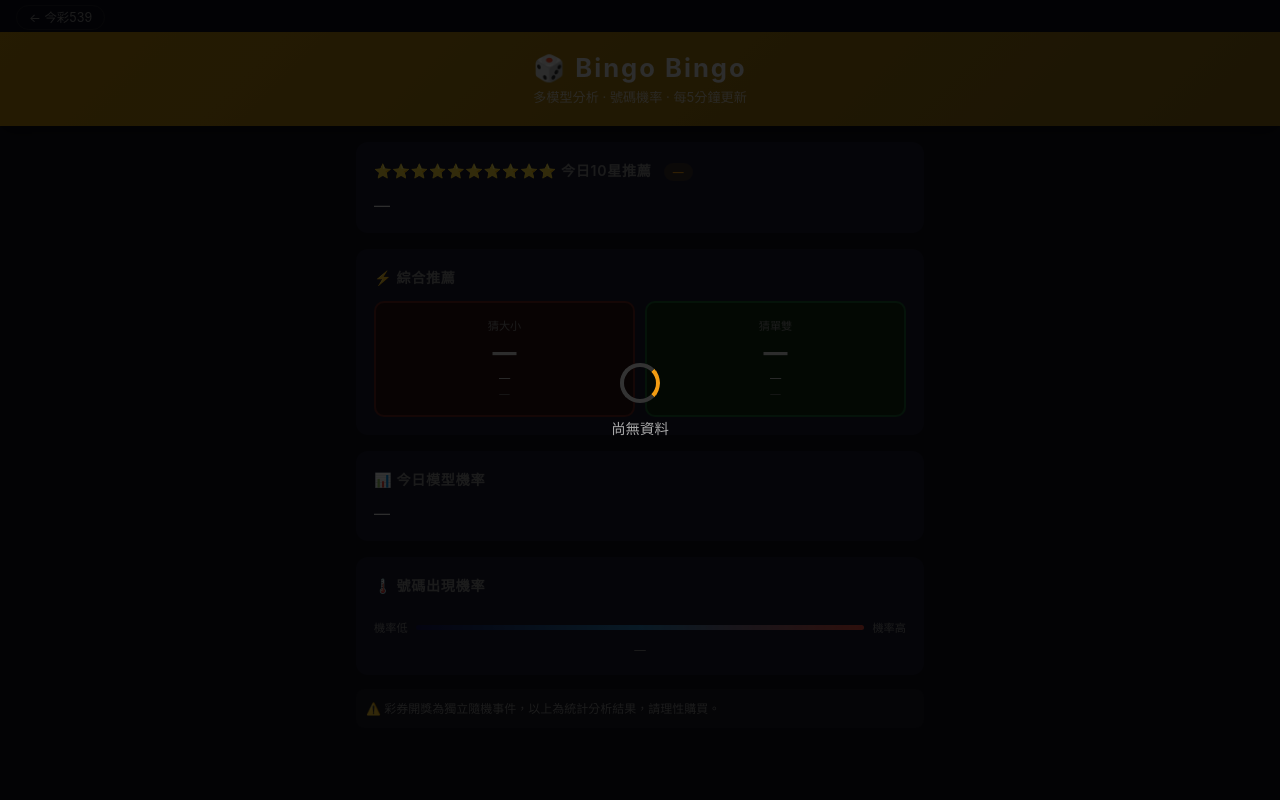
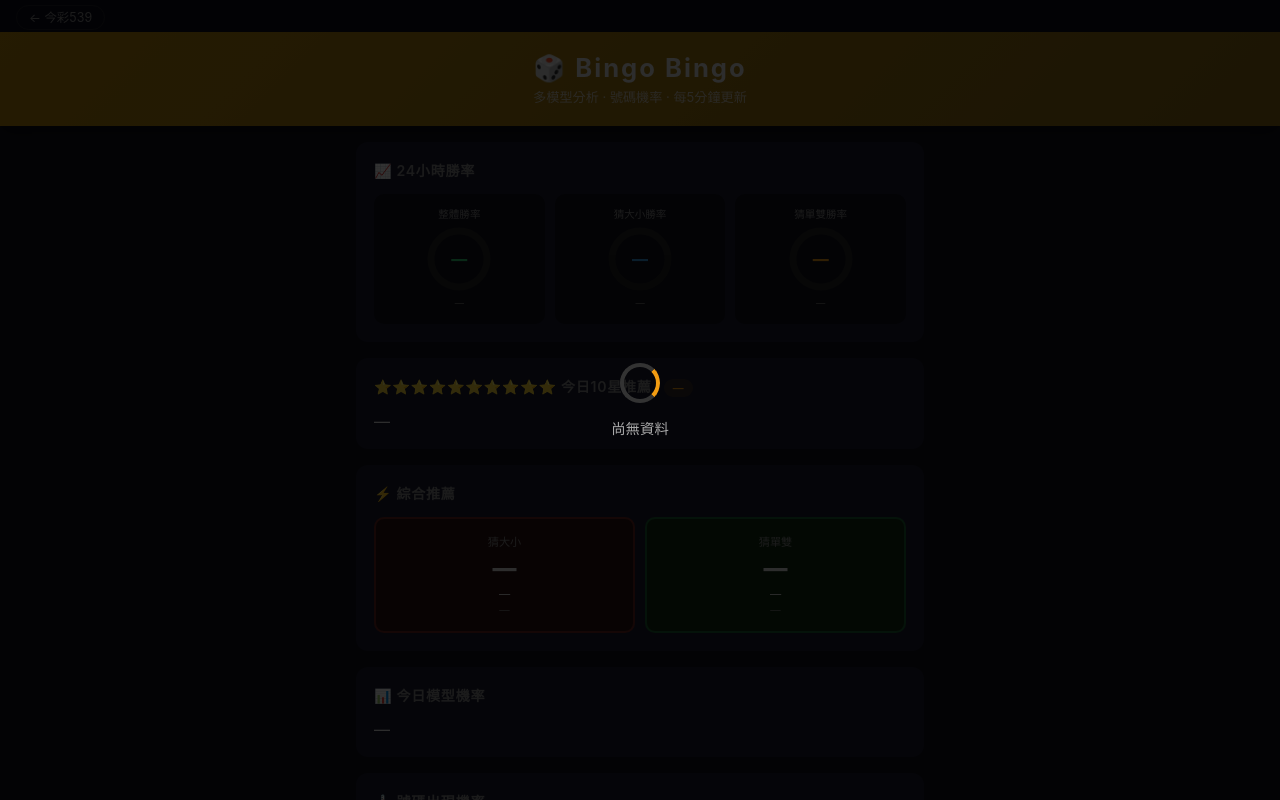
Before and after one commit to johny800222-a11y/-, a Flask app: page /bingo in a window 1280 px wide. Run offline with Flask 3, Linux system fonts and the light colour scheme; data that the repository does not hold is empty.

Commit message:
feat: Bingo 新增24小時勝率（整體/猜大小/猜單雙圓形圖）
Co-Authored-By: Claude Sonnet 4.6 <noreply@anthropic.com>

```diff
--- a/app.py
+++ b/app.py
@@ -145,11 +145,23 @@ def bingo_index():
     return render_template("bingo.html")
 
 
+_bingo_winrate_cache = {"data": None, "at": 0}
+
+
+def _get_winrate(df):
+    import time as _time
+    now = _time.time()
+    if _bingo_winrate_cache["data"] and now - _bingo_winrate_cache["at"] < 300:
+        return _bingo_winrate_cache["data"]
+    wr = bingo_core.winrate_24h(df)
+    _bingo_winrate_cache.update(data=wr, at=now)
+    return wr
+
+
 @app.route("/api/bingo/stats")
 def api_bingo_stats():
     df = bingo_core.load_data()
     if df is None or df.empty:
-        # 首次自動初始化
         try:
             df = bingo_core.init_data()
         except Exception as e:
@@ -162,6 +174,7 @@ def api_bingo_stats():
     t10       = bingo_core.top10(np_list)
     bs        = bingo_core.guess_bigsmall(np_list)
     oe        = bingo_core.guess_oddeven(np_list)
+    wr        = _get_winrate(df)
     latest    = df.iloc[-1]
     latest_time = str(latest.get("time", "")) if "time" in latest else ""
 
@@ -174,6 +187,7 @@ def api_bingo_stats():
         "top10":       t10,
         "bigsmall":    bs,
         "oddeven":     oe,
+        "winrate":     wr,
     })
 
 
--- a/bingo_core.py
+++ b/bingo_core.py
@@ -288,3 +288,79 @@ def guess_oddeven(num_prob_list: list[dict]) -> dict:
     winner = "單" if odd_pct >= even_pct else "雙"
     conf   = max(odd_pct, even_pct)
     return {"answer": winner, "conf": conf, "odd": odd_pct, "even": even_pct}
+
+
+# ── 24小時勝率 ──────────────────────────────────────────────────────────────
+
+def winrate_24h(df: pd.DataFrame) -> dict:
+    """
+    對近24小時（約288期）逐期回測：
+    - 用前N期資料預測第N+1期的猜大小/猜單雙
+    - 對比實際超級獎號（以各期20個號碼的中位數模擬）
+    - 回傳整體/猜大小/猜單雙 勝率
+    """
+    # 取近288期（24小時）+ 前100期做預測用
+    window = 288
+    lookback = 100
+    total_needed = window + lookback
+
+    if len(df) < lookback + 2:
+        return {"overall": 0, "bigsmall": 0, "oddeven": 0,
+                "total": 0, "bs_hits": 0, "oe_hits": 0, "yesterday": None}
+
+    recent = df.tail(total_needed).reset_index(drop=True)
+    eval_start = max(lookback, len(recent) - window)
+
+    bs_hits = oe_hits = total = 0
+
+    for i in range(eval_start, len(recent)):
+        history = recent.iloc[:i]
+        if len(history) < 10:
+            continue
+
+        p = model_probs(history, recent_n=min(100, len(history)))
+        np_list = num_probs(history, p, recent_n=min(100, len(history)))
+
+        bs_pred = guess_bigsmall(np_list)["answer"]
+        oe_pred = guess_oddeven(np_list)["answer"]
+
+        # 實際結果：用當期20個號碼的中位數判斷大小/單雙
+        actual_nums = [int(recent.iloc[i][c]) for c in NUM_COLS]
+        median_num  = sorted(actual_nums)[9]  # 第10小的號碼作為代表
+        actual_bs   = "大" if median_num > 40 else "小"
+        actual_oe   = "單" if median_num % 2 != 0 else "雙"
+
+        if bs_pred == actual_bs:
+            bs_hits += 1
+        if oe_pred == actual_oe:
+            oe_hits += 1
+        total += 1
+
+    if total == 0:
+        return {"overall": 0, "bigsmall": 0, "oddeven": 0,
+                "total": 0, "bs_hits": 0, "oe_hits": 0}
+
+    bs_rate = round(bs_hits / total * 100)
+    oe_rate = round(oe_hits / total * 100)
+    overall = round((bs_hits + oe_hits) / (total * 2) * 100)
+
+    # 前一天勝率（用前window期做對比，若資料不足則None）
+    yesterday = None
+    if len(df) >= total_needed + window:
+        prev_df = df.iloc[-(total_needed + window):-window]
+        prev_wr = winrate_24h(prev_df)
+        yesterday = {
+            "overall":   prev_wr["overall"],
+            "bigsmall":  prev_wr["bigsmall"],
+            "oddeven":   prev_wr["oddeven"],
+        }
+
+    return {
+        "overall":   overall,
+        "bigsmall":  bs_rate,
+        "oddeven":   oe_rate,
+        "total":     total,
+        "bs_hits":   bs_hits,
+        "oe_hits":   oe_hits,
+        "yesterday": yesterday,
+    }
--- a/templates/bingo.html
+++ b/templates/bingo.html
@@ -70,6 +70,18 @@
 
   .notice { font-size: .75rem; color: var(--muted); margin-top: 14px; padding: 10px; background: #ffffff08; border-radius: 8px; line-height: 1.6; }
   .update-info { font-size: .72rem; color: var(--muted); text-align: center; margin-top: 8px; }
+
+  /* 24小時勝率 */
+  .wr-row { display: flex; gap: 10px; }
+  .wr-box { flex: 1; background: var(--dark); border-radius: 10px; padding: 12px 6px; text-align: center; }
+  .wr-lbl { font-size: .66rem; color: var(--muted); margin-bottom: 6px; }
+  .wr-ring { position: relative; width: 64px; height: 64px; margin: 0 auto 6px; }
+  .wr-ring svg { transform: rotate(-90deg); }
+  .wr-ring .track { fill: none; stroke: #222; stroke-width: 7; }
+  .wr-ring .fill  { fill: none; stroke-width: 7; stroke-linecap: round; }
+  .wr-num { position: absolute; inset: 0; display: flex; align-items: center; justify-content: center; font-size: 1rem; font-weight: 800; }
+  .wr-sub { font-size: .58rem; color: #777; }
+  .wr-trend { font-size: .62rem; margin-top: 4px; }
 </style>
 </head>
 <body>
@@ -84,6 +96,48 @@
 </header>
 
 <div class="container">
+
+  <div class="card">
+    <div class="card-title">📈 24小時勝率</div>
+    <div class="wr-row">
+      <div class="wr-box">
+        <div class="wr-lbl">整體勝率</div>
+        <div class="wr-ring">
+          <svg viewBox="0 0 64 64" width="64" height="64">
+            <circle class="track" cx="32" cy="32" r="28"/>
+            <circle class="fill" id="wr-overall-ring" cx="32" cy="32" r="28" stroke="#2ecc71" stroke-dasharray="175.9" stroke-dashoffset="175.9"/>
+          </svg>
+          <div class="wr-num" id="wr-overall-num" style="color:#2ecc71">—</div>
+        </div>
+        <div class="wr-sub" id="wr-overall-sub">—</div>
+        <div class="wr-trend" id="wr-overall-trend"></div>
+      </div>
+      <div class="wr-box">
+        <div class="wr-lbl">猜大小勝率</div>
+        <div class="wr-ring">
+          <svg viewBox="0 0 64 64" width="64" height="64">
+            <circle class="track" cx="32" cy="32" r="28"/>
+            <circle class="fill" id="wr-bs-ring" cx="32" cy="32" r="28" stroke="#3498db" stroke-dasharray="175.9" stroke-dashoffset="175.9"/>
+          </svg>
+          <div class="wr-num" id="wr-bs-num" style="color:#3498db">—</div>
+        </div>
+        <div class="wr-sub" id="wr-bs-sub">—</div>
+        <div class="wr-trend" id="wr-bs-trend"></div>
+      </div>
+      <div class="wr-box">
+        <div class="wr-lbl">猜單雙勝率</div>
+        <div class="wr-ring">
+          <svg viewBox="0 0 64 64" width="64" height="64">
+            <circle class="track" cx="32" cy="32" r="28"/>
+            <circle class="fill" id="wr-oe-ring" cx="32" cy="32" r="28" stroke="#f39c12" stroke-dasharray="175.9" stroke-dashoffset="175.9"/>
+          </svg>
+          <div class="wr-num" id="wr-oe-num" style="color:#f39c12">—</div>
+        </div>
+        <div class="wr-sub" id="wr-oe-sub">—</div>
+        <div class="wr-trend" id="wr-oe-trend"></div>
+      </div>
+    </div>
+  </div>
 
   <div class="card">
     <div class="card-title">⭐⭐⭐⭐⭐⭐⭐⭐⭐⭐ 今日10星推薦
@@ -204,6 +258,31 @@ async function load() {
     document.getElementById('update-info').textContent =
       `資料期數：${d.total_draws} 期 · 最近更新：${d.latest_time || '—'}`;
 
+    // 24小時勝率
+    const wr = d.winrate;
+    if (wr) {
+      function setRing(ringId, numId, subId, trendId, pct, hits, total, color, yest) {
+        const circ = 175.9;
+        const offset = circ * (1 - pct / 100);
+        document.getElementById(ringId).style.strokeDashoffset = offset;
+        document.getElementById(numId).textContent = pct + '%';
+        document.getElementById(subId).textContent = `${total}期中 ${hits}期命中`;
+        if (yest !== null && yest !== undefined) {
+          const diff = pct - yest;
+          const el = document.getElementById(trendId);
+          el.textContent = (diff >= 0 ? '▲ +' : '▼ ') + diff + '% 較昨日';
+          el.style.color = diff >= 0 ? '#2ecc71' : '#e74c3c';
+        }
+      }
+      const yest = wr.yesterday;
+      setRing('wr-overall-ring','wr-overall-num','wr-overall-sub','wr-overall-trend',
+        wr.overall, wr.bs_hits+wr.oe_hits, wr.total*2, '#2ecc71', yest?.overall);
+      setRing('wr-bs-ring','wr-bs-num','wr-bs-sub','wr-bs-trend',
+        wr.bigsmall, wr.bs_hits, wr.total, '#3498db', yest?.bigsmall);
+      setRing('wr-oe-ring','wr-oe-num','wr-oe-sub','wr-oe-trend',
+        wr.oddeven, wr.oe_hits, wr.total, '#f39c12', yest?.oddeven);
+    }
+
     document.getElementById('overlay').style.display = 'none';
   } catch(e) {
     document.getElementById('overlay-txt').textContent = '載入失敗，請稍後重試';
```
